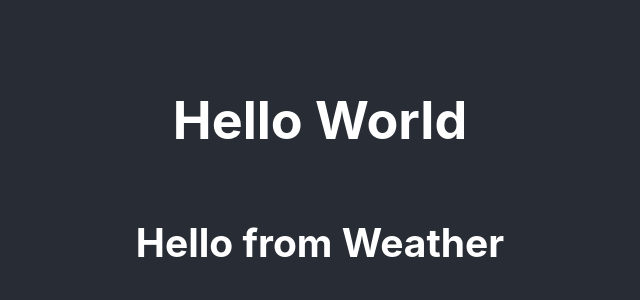
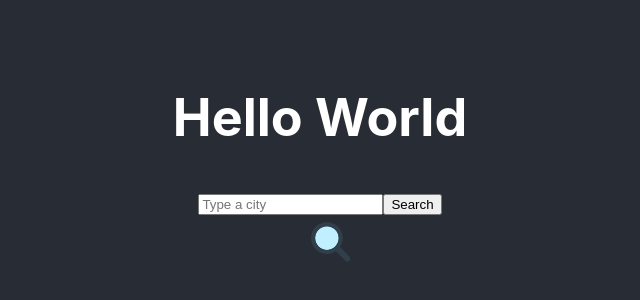
Before and after one commit to Anon98927/weatherreact, a React (Create React App) app: page / in a window 1280 px wide. Shown: the part 224-524 px from the top of the page, without its empty margins (320-960 px from the left). Built offline with nearby package versions, Linux system fonts and the light colour scheme; no server answers.

Commit message:
installed react spinner

```diff
--- a/package.json
+++ b/package.json
@@ -9,6 +9,7 @@
     "axios": "^1.3.4",
     "react": "^18.2.0",
     "react-dom": "^18.2.0",
+    "react-loader-spinner": "^5.3.4",
     "react-scripts": "5.0.1",
     "web-vitals": "^2.1.4"
   },
--- a/src/weather.js
+++ b/src/weather.js
@@ -1,14 +1,73 @@
-import React from "react";
+import React, { useState } from "react";
 import axios from "axios";
+import { MagnifyingGlass } from "react-loader-spinner";
 
 export default function Weather() {
-  function handleResponse(response) {
-    alert(`The weather in ${city} is ${response.data.main.temp}°F`);
+  let [city, setCity] = useState("");
+  let [info, setInfo] = useState({});
+  const [loaded, setLoaded] = useState(false);
+
+  function Weather(response) {
+    setLoaded(true);
+    setInfo({
+      temperature: response.data.main.temp,
+      wind: response.data.wind.speed,
+      humidity: response.data.main.humidity,
+      icon: `http://openweathermap.org/img/wn/${response.data.weather[0].icon}@2x.png`,
+      description: response.data.weather[0].description,
+    });
   }
-  let city = "New York";
-  let apiKey = "7e977d5c64e3857ddc3fd8233d003772";
-  let url = `https://api.openweathermap.org/data/2.5/weather?q=${city}&appid=${apiKey}&units=imperial`;
 
-  axios.get(url).then(handleResponse);
-  return <h2>Hello from Weather</h2>;
+  function handleSubmit(event) {
+    event.preventDefault();
+    let apiKey = "7e977d5c64e3857ddc3fd8233d003772";
+    let url = `https://api.openweathermap.org/data/2.5/weather?q=${city}&appid=${apiKey}&units=imperial`;
+    axios.get(url).then(Weather);
+  }
+
+  function updateCity(event) {
+    setCity(event.target.value);
+  }
+
+  let form = (
+    <form onSubmit={handleSubmit}>
+      <input type="search" placeholder="Type a city" onChange={updateCity} />
+      <input type="submit" value="Search" />
+    </form>
+  );
+
+  if (loaded) {
+    return (
+      <div>
+        {form}
+
+        <ul>
+          <li>Temperature: {Math.round(info.temperature)}°C</li>
+          <li>Description: {info.description}</li>
+          <li>Humidity: {info.humidity}%</li>
+          <li>Wind: {info.wind}km/h</li>
+          <li>
+            <img src={info.icon} alt={info.description} />
+          </li>
+        </ul>
+      </div>
+    );
+  } else {
+    return (
+      <div>
+        {" "}
+        {form}
+        <MagnifyingGlass
+          height="80"
+          width="80"
+          ariaLabel="MagnifyingGlass-loading"
+          wrapperStyle={{}}
+          wrapperClass="progress-bar-wrapper"
+          glassColor="#c0efff"
+          color="#313f4b"
+          timeout={3000}
+        />
+      </div>
+    );
+  }
 }
```
Also changed, not shown: 1 other file (tests, documents, lock files or other folders).
